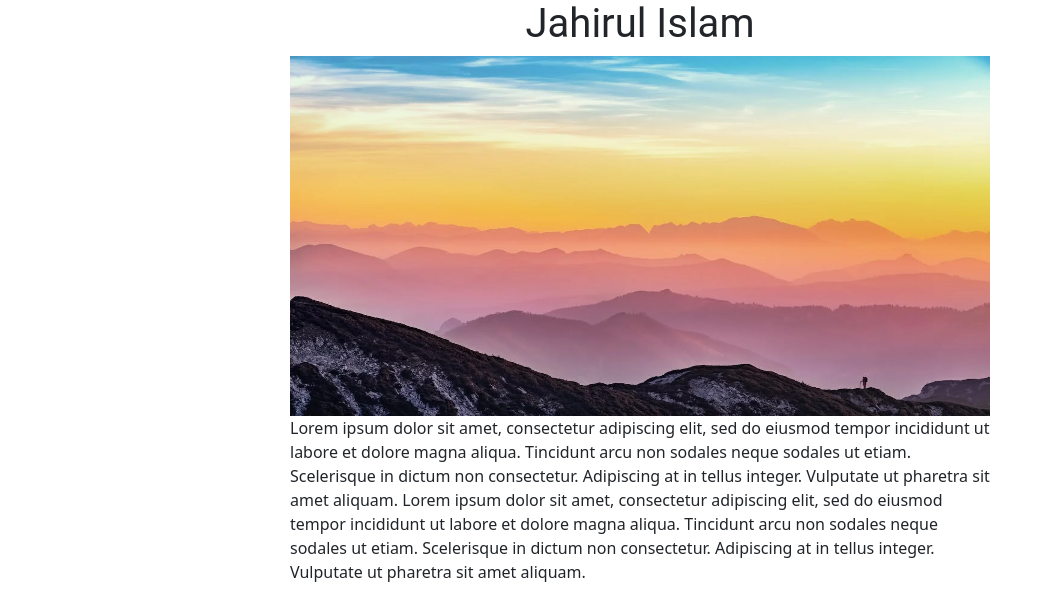
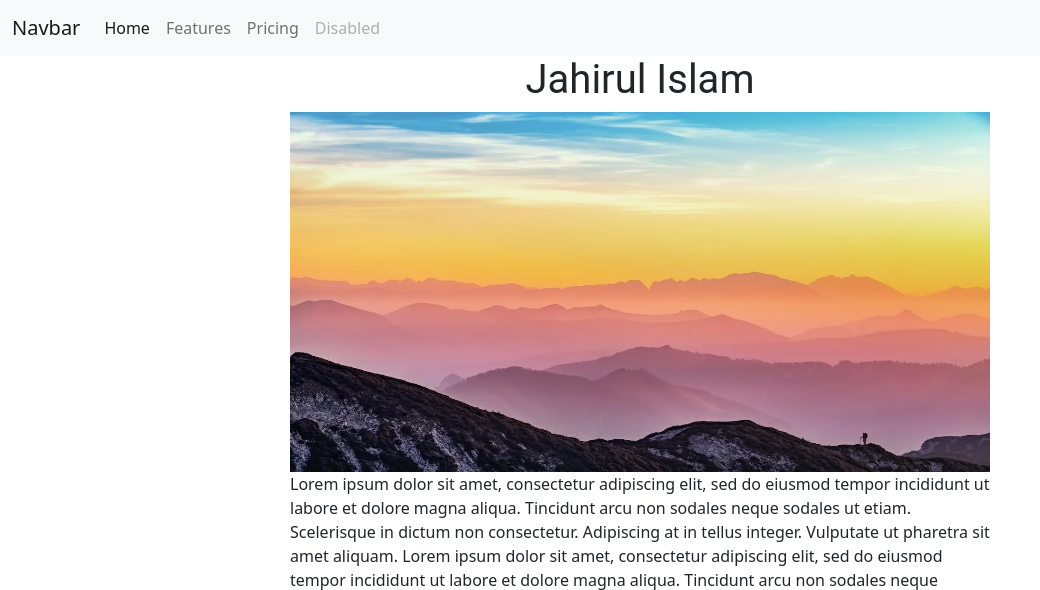
Before and after one commit to jahirulislm/FlaskWebApp_DD-D, a Flask app: page / in a window 1280 px wide. Shown: the top 590 px of the page, without its empty margins (0-1040 px from the left). Run offline with Flask 2, Linux system fonts and the light colour scheme.

Commit message:
navbar added

```diff
--- a/templates/home.html
+++ b/templates/home.html
@@ -31,6 +31,7 @@
   </header>
 
   <body>
+    {% include 'nav.html' %}
     <div class='container'>
     <h1>{{c_name}}</h1>
     <img id="banner" src="https://flaskwebappdd-d.jahirulislamdev.repl.co/static/pexels.webp" />
--- /dev/null
+++ b/templates/nav.html
@@ -0,0 +1,24 @@
+<nav class="navbar navbar-expand-lg navbar-light bg-light">
+  <div class="container-fluid">
+    <a class="navbar-brand" href="#">Navbar</a>
+    <button class="navbar-toggler" type="button" data-bs-toggle="collapse" data-bs-target="#navbarNav" aria-controls="navbarNav" aria-expanded="false" aria-label="Toggle navigation">
+      <span class="navbar-toggler-icon"></span>
+    </button>
+    <div class="collapse navbar-collapse" id="navbarNav">
+      <ul class="navbar-nav">
+        <li class="nav-item">
+          <a class="nav-link active" aria-current="page" href="#">Home</a>
+        </li>
+        <li class="nav-item">
+          <a class="nav-link" href="#">Features</a>
+        </li>
+        <li class="nav-item">
+          <a class="nav-link" href="#">Pricing</a>
+        </li>
+        <li class="nav-item">
+          <a class="nav-link disabled" href="#" tabindex="-1" aria-disabled="true">Disabled</a>
+        </li>
+      </ul>
+    </div>
+  </div>
+</nav>
```
